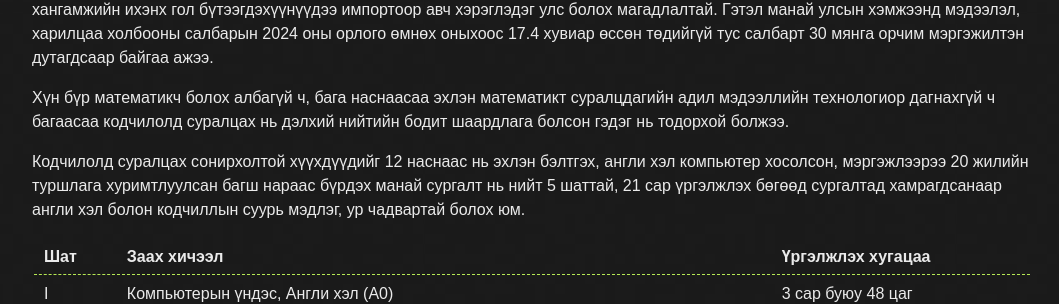
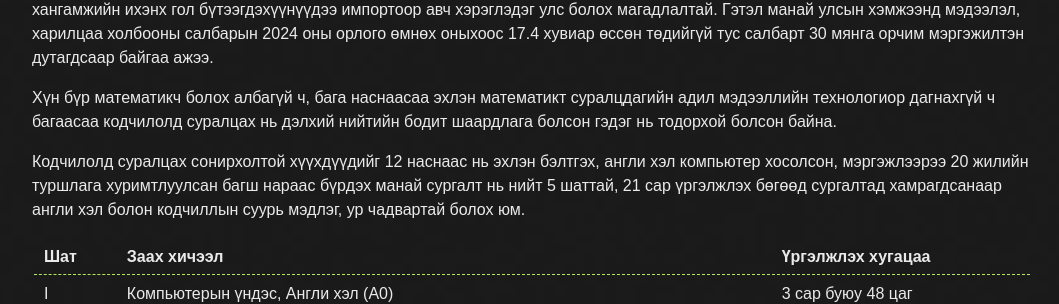
Before and after one commit to ganaatulgaa/corecode, a Jekyll site: the page built from ads.md, in a window 1280 px wide and 900 px high, scrolled down 1412 px. Shown: the part 171-475 px from the top of the window, without its empty margins (108-1167 px from the left). Built offline with Jekyll 4.4.1, drawn with Linux system fonts in a browser that asks for light colours; our own code applies the rules of GitHub Pages for plain Markdown files.

Commit message:
Update ads.md

```diff
--- a/ads.md
+++ b/ads.md
@@ -44,7 +44,7 @@ layout: default
 
 Хэрэв бид энэ чигтээ явбал алсдаа мэдээлэл технологийн салбарт олон улсын төвшинд өрсөлдөх чадваргүй болж, программ хангамжийн ихэнх гол бүтээгдэхүүнүүдээ импортоор авч хэрэглэдэг улс болох магадлалтай. Гэтэл манай улсын хэмжээнд мэдээлэл, харилцаа холбооны салбарын 2024 оны орлого өмнөх оныхоос 17.4 хувиар өссөн төдийгүй тус салбарт 30 мянга орчим мэргэжилтэн дутагдсаар байгаа ажээ.
 
-Хүн бүр математикч болох албагүй ч, бага наснаасаа эхлэн математикт суралцдагийн адил мэдээллийн технологиор дагнахгүй ч багаасаа кодчилолд суралцах нь дэлхий нийтийн бодит шаардлага болсон гэдэг нь тодорхой болжээ.
+Хүн бүр математикч болох албагүй ч, бага наснаасаа эхлэн математикт суралцдагийн адил мэдээллийн технологиор дагнахгүй ч багаасаа кодчилолд суралцах нь дэлхий нийтийн бодит шаардлага болсон гэдэг нь тодорхой болсон байна.
 
 Кодчилолд суралцах сонирхолтой хүүхдүүдийг 12 наснаас нь эхлэн бэлтгэх, англи хэл компьютер хосолсон, мэргэжлээрээ 20 жилийн туршлага хуримтлуулсан багш нараас бүрдэх манай сургалт нь нийт 5 шаттай, 21 сар үргэлжлэх бөгөөд сургалтад хамрагдсанаар англи хэл болон кодчиллын суурь мэдлэг, ур чадвартай болох юм.
 
```
